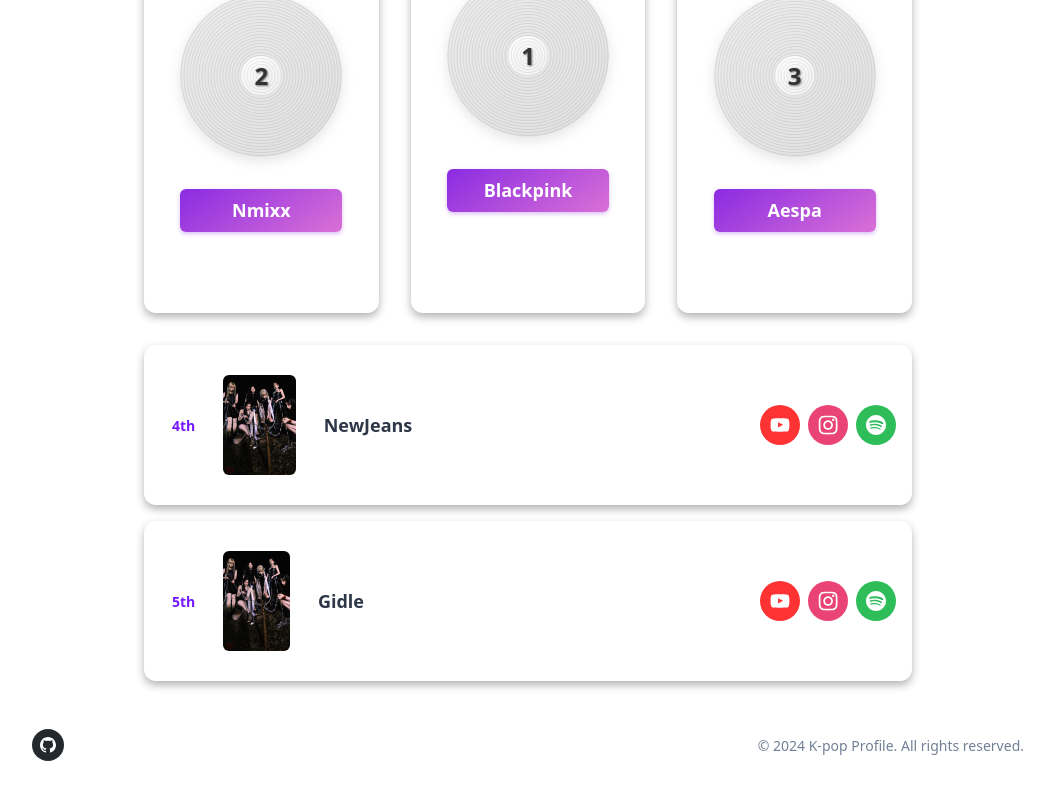
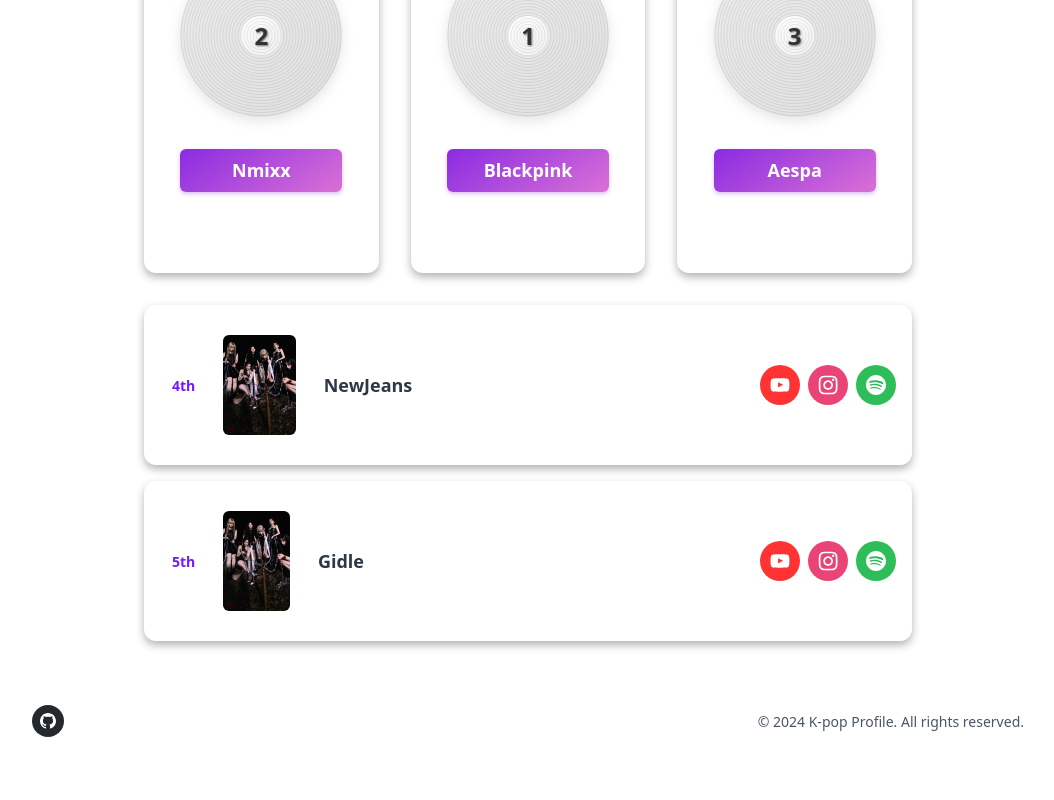
Before and after one commit to chvaldez10/kpop-profile, a Next.js app in the folder kpop-profile/: page / in a window 1280 px wide. Shown: the part 252-1052 px from the top of the page, without its empty margins (112-1166 px from the left). Built offline with nearby package versions, Linux system fonts and the light colour scheme.

Commit message:
footer ui tweaks

```diff
--- a/kpop-profile/src/components/Footer/Footer.tsx
+++ b/kpop-profile/src/components/Footer/Footer.tsx
@@ -2,17 +2,24 @@
 import { SocialIcon } from "react-social-icons";
 
 export const Footer = () => (
-  <Box as="footer" py={{ base: "10", md: "12" }}>
+  <Box as="footer" py={{ base: "12", md: "16" }}>
     <Container maxW="container.lg">
       <HStack gap="6" justify="space-between" align="center">
         {/* GitHub Icon */}
-        <SocialIcon
-          url={"https://github.com/chvaldez10/kpop-profile"}
-          style={{ height: "2em", width: "2em" }}
-        />
+        <Box
+          _hover={{
+            transform: "scale(1.1)",
+            transition: "transform 0.2s",
+          }}
+        >
+          <SocialIcon
+            url="https://github.com/chvaldez10/kpop-profile"
+            style={{ height: "2em", width: "2em" }}
+          />
+        </Box>
 
         {/* Copyright */}
-        <Text fontSize="sm" color="gray.500">
+        <Text fontSize="sm" color="gray.600">
           &copy; {new Date().getFullYear()} K-pop Profile. All rights reserved.
         </Text>
       </HStack>
--- a/kpop-profile/src/components/core/leaderboard/PlatinumPlaque.tsx
+++ b/kpop-profile/src/components/core/leaderboard/PlatinumPlaque.tsx
@@ -24,7 +24,7 @@
       p={{ base: 6, md: 4 }}
       alignItems="center"
       justifyContent="center"
-      h={{ base: "160px", md: rank === 1 ? "440px" : "400px" }}
+      h={{ base: "160px", md: "400px" }}
       w={{ base: "full", md: "300px" }}
       boxShadow="0 4px 8px rgba(0, 0, 0, 0.3)"
       order={order}
```
